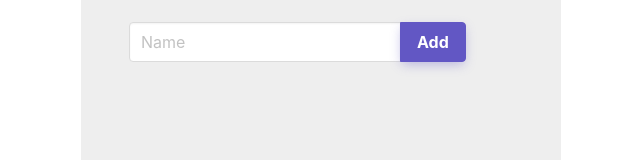
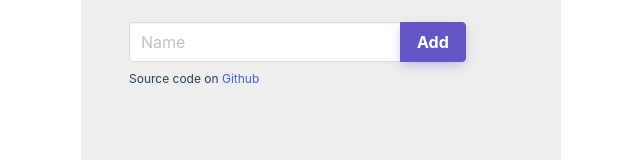
Before and after one commit to tuommii/scoreboard, a Vue app in the folder frontend/: page / in a window 1280 px wide. Shown: the part 314-474 px from the top of the page, without its empty margins (319-959 px from the left). Built offline with nearby package versions, Linux system fonts and the light colour scheme.

Commit message:
added link to github repo

```diff
--- a/frontend/src/App.vue
+++ b/frontend/src/App.vue
@@ -10,6 +10,7 @@
           </a>
           <JoinGame @joinGame="joinGame($event)" />
           <PlayersList @startGame="startGame($event)" />
+          <p class="help">Source code on <a href="https://github.com/tuommii/scoreboard">Github</a></p>
         </div>
 
         <!-- SCOREBOARD -->
```
